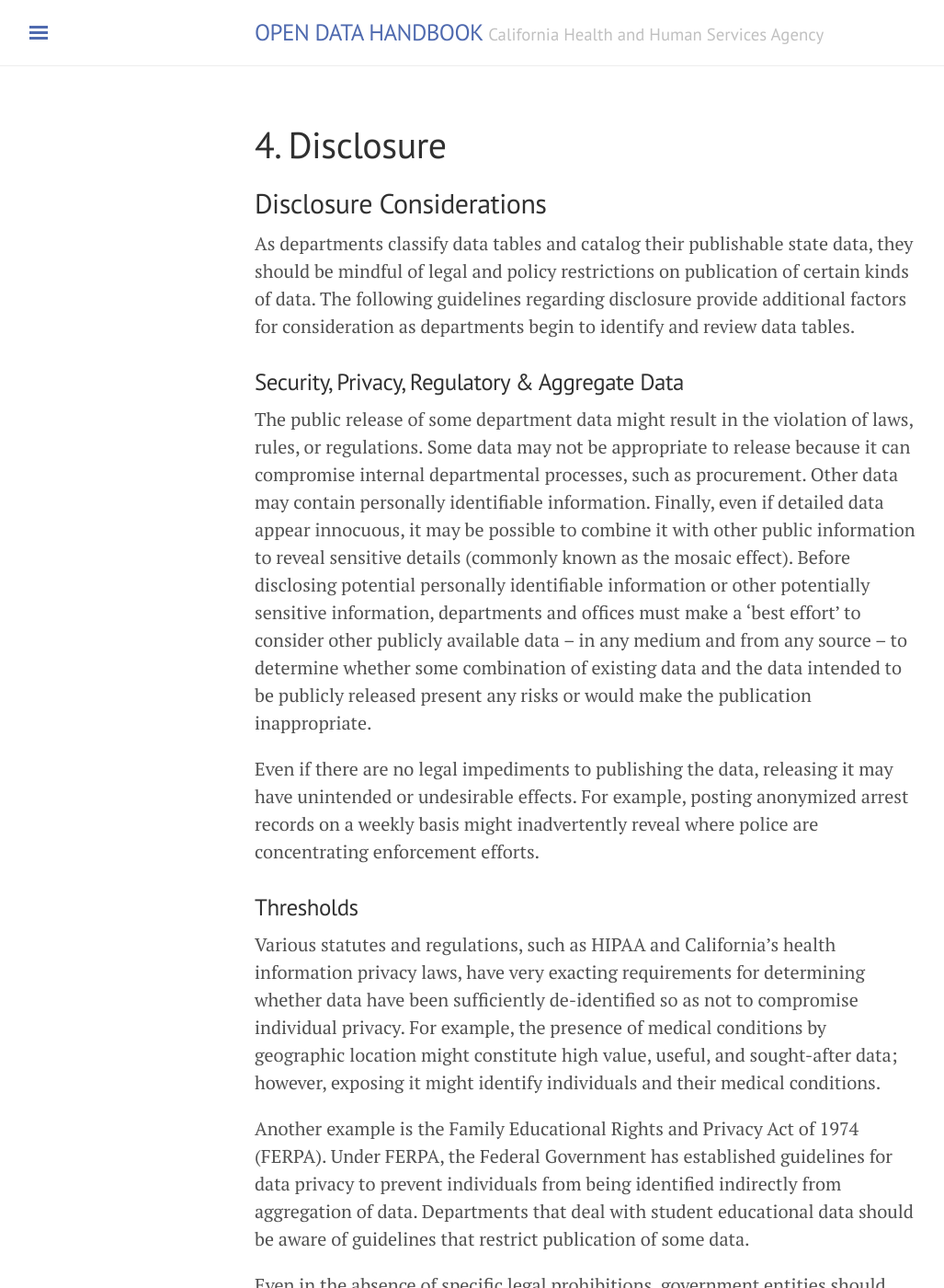
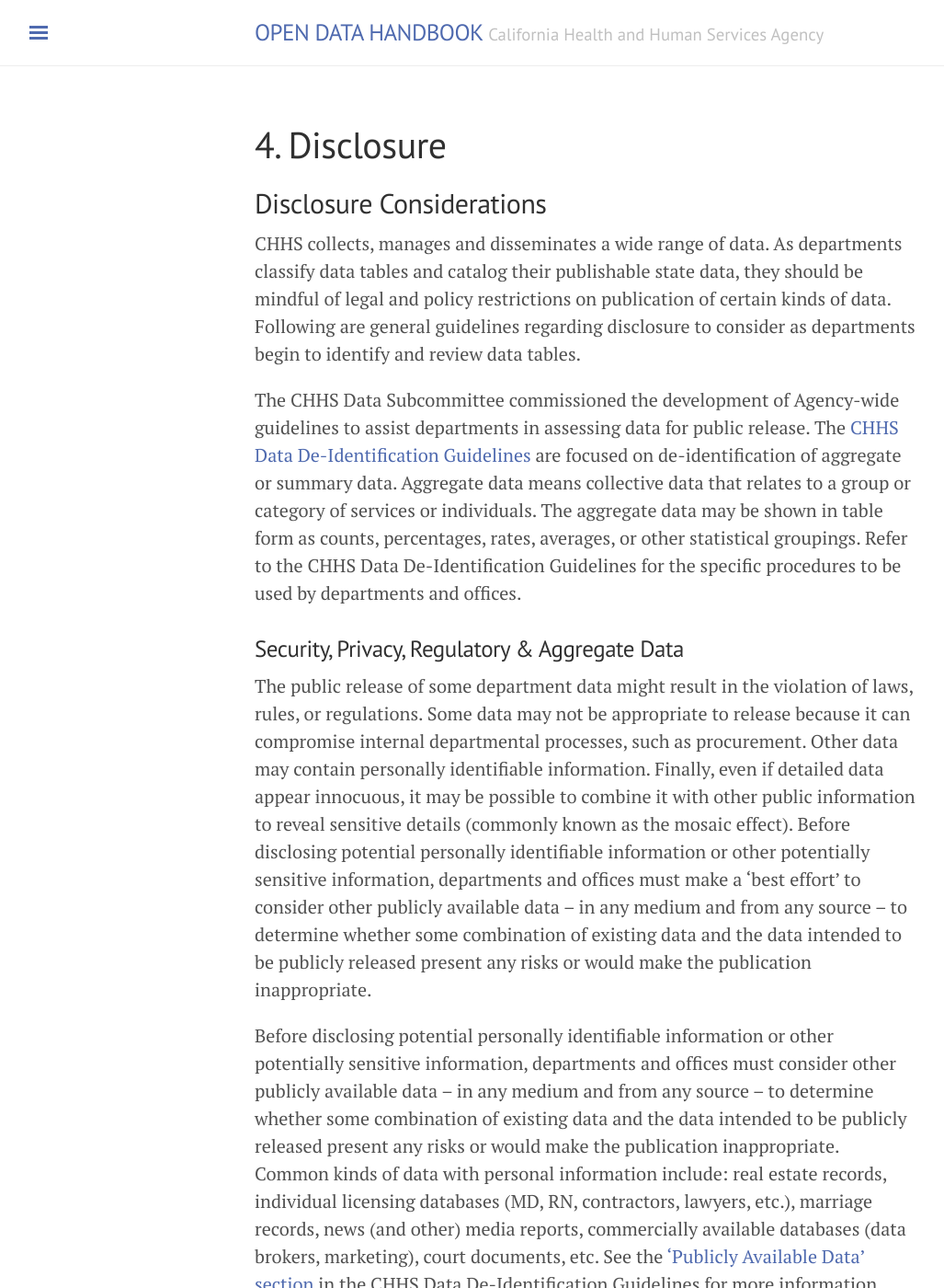
Before and after one commit to chhsdata/opendatahandbook, a Jekyll site: the page built from 4_disclosure.md, in a window 1280 px wide and 1400 px high. Shown: the whole window at 92% size, without its empty margins (3-1030 px from the left). Built offline with Jekyll 4.4.1, drawn with Linux system fonts in a browser that asks for light colours; some of the changed text lies outside the part shown.

Commit message:
add Data De-Identification Guidelines

```diff
--- a/4_disclosure.md
+++ b/4_disclosure.md
@@ -6,11 +6,15 @@ permalink: /disclosure/
 
 ## Disclosure Considerations
 
-As departments classify data tables and catalog their publishable state data, they should be mindful of legal and policy restrictions on publication of certain kinds of data. The following guidelines regarding disclosure provide additional factors for consideration as departments begin to identify and review data tables.
+CHHS collects, manages and disseminates a wide range of data. As departments classify data tables and catalog their publishable state data, they should be mindful of legal and policy restrictions on publication of certain kinds of data. Following are general guidelines regarding disclosure to consider as departments begin to identify and review data tables.
+
+The CHHS Data Subcommittee commissioned the development of Agency-wide guidelines to assist departments in assessing data for public release. The [CHHS Data De-Identification Guidelines](https://github.com/chhsdata/dataplaybook/raw/gh-pages/documents/CHHS-DDG-V1.0-092316.pdf "CHHS Data De-Identification Guidelines") are focused on de-identification of aggregate or summary data. Aggregate data means collective data that relates to a group or category of services or individuals.  The aggregate data may be shown in table form as counts, percentages, rates, averages, or other statistical groupings. Refer to the CHHS Data De-Identification Guidelines for the specific procedures to be used by departments and offices.
 
 ### Security, Privacy, Regulatory & Aggregate Data
 
 The public release of some department data might result in the violation of laws, rules, or regulations. Some data may not be appropriate to release because it can compromise internal departmental processes, such as procurement. Other data may contain personally identifiable information. Finally, even if detailed data appear innocuous, it may be possible to combine it with other public information to reveal sensitive details (commonly known as the mosaic effect). Before disclosing potential personally identifiable information or other potentially sensitive information, departments and offices must make a 'best effort' to consider other publicly available data – in any medium and from any source – to determine whether some combination of existing data and the data intended to be publicly released present any risks or would make the publication inappropriate.
+
+Before disclosing potential personally identifiable information or other potentially sensitive information, departments and offices must consider other publicly available data – in any medium and from any source – to determine whether some combination of existing data and the data intended to be publicly released present any risks or would make the publication inappropriate. Common kinds of data with personal information include: real estate records, individual licensing databases (MD, RN, contractors, lawyers, etc.), marriage records, news (and other) media reports, commercially available databases (data brokers, marketing), court documents, etc.  See the [‘Publicly Available Data’ section](https://github.com/chhsdata/dataplaybook/raw/gh-pages/documents/CHHS-DDG-V1.0-092316.pdf "CHHS Data De-Identification Guidelines") in the CHHS Data De-Identification Guidelines for more information.
 
 Even if there are no legal impediments to publishing the data, releasing it may have unintended or undesirable effects. For example, posting anonymized arrest records on a weekly basis might inadvertently reveal where police are concentrating enforcement efforts.
 
@@ -22,7 +26,7 @@ Another example is the Family Educational Rights and Privacy Act of 1974 (FERPA)
 
 Even in the absence of specific legal prohibitions, government entities should beware of outlier conditions or rare events that could lead to identification of individuals. For example, identifying a single arrestee who is a minor of a certain age in a certain county without providing any other information, might nonetheless serve to identify that particular individual.
 
-For particular data tables that pose such issues, departments may choose to provide aggregated data based upon their laws, rules, regulations, and policies. Alternatively, departments may set disclosure thresholds for the data table (many departments already adhere to such standards). For example, if a cell in a particular data table goes below a certain number of individuals, the value in that particular cell should be hidden. Government entities will need to balance their desires to publish accurate, complete, and valuable tabulations against the need to guard against unwarranted invasions of personal privacy. It is recommended that decisions on these issues such as small cell size be made through a formal process that establishes data policies within a department.
+All data needs to be assessed for potential risk of identification of individuals represented in the data for whom there are laws that protect the privacy of those individuals.  Laws include both federal and state laws.  In order to assist departments and offices in this process, the CHHS Data Subcommittee commissioned the development of the CHHS Data De-identification Guidelines.  These Guidelines discuss various methods for assessing potential risk associated with data sets proposed for release and various statistical methods that can be used to mask data and protect individuals from being inappropriately identified in the data tables.  For example, if a cell in a particular data table goes below a certain number of individuals, the value in that particular cell may be hidden. It is important to balance desires to publish accurate, complete, and valuable tabulations against the need to guard against unwarranted invasions of personal privacy. Refer to the [CHHS Data De-Identification Guidelines](https://github.com/chhsdata/dataplaybook/raw/gh-pages/documents/CHHS-DDG-V1.0-092316.pdf "CHHS Data De-Identification Guidelines") for the specific procedures to be used by departments and offices to assess data for public release.
 
 ### PRA Applicability
 
```
Also changed, not shown: 2_governance.md (+1 -1 lines), 3_guidelines.md (+1 -1 lines), 6_glossary.md (+1 -1 lines), 7_resources.md (+3 -0 lines), assets/favicon.ico.
